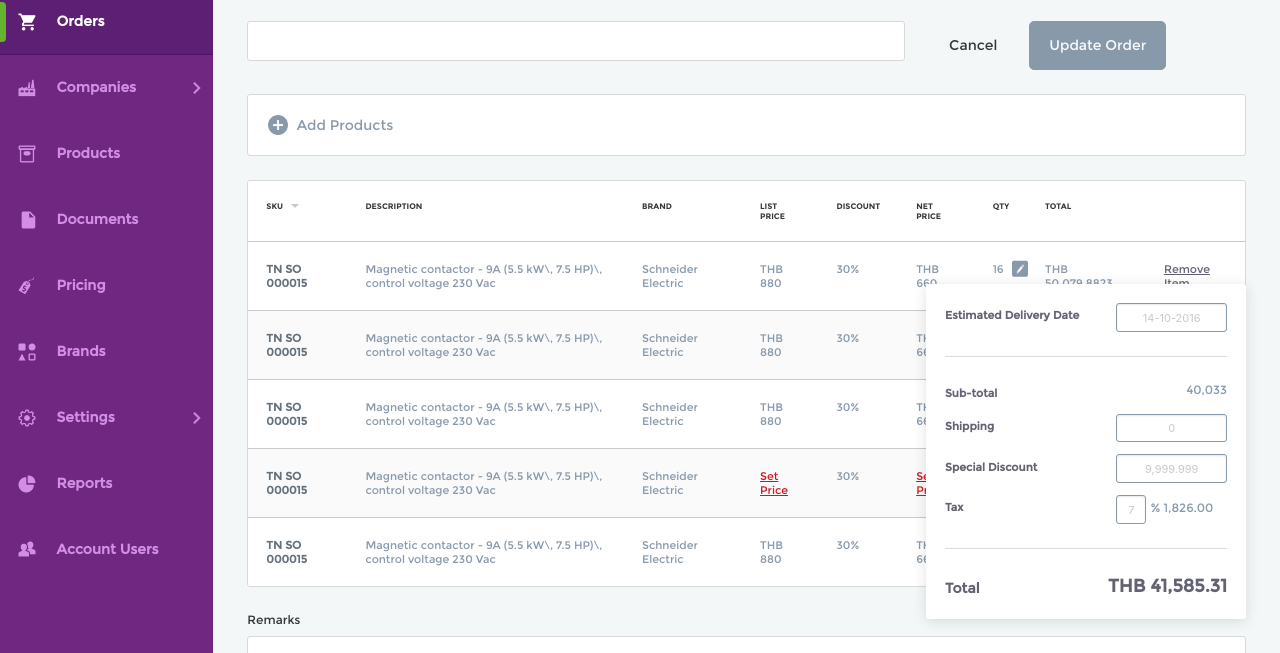
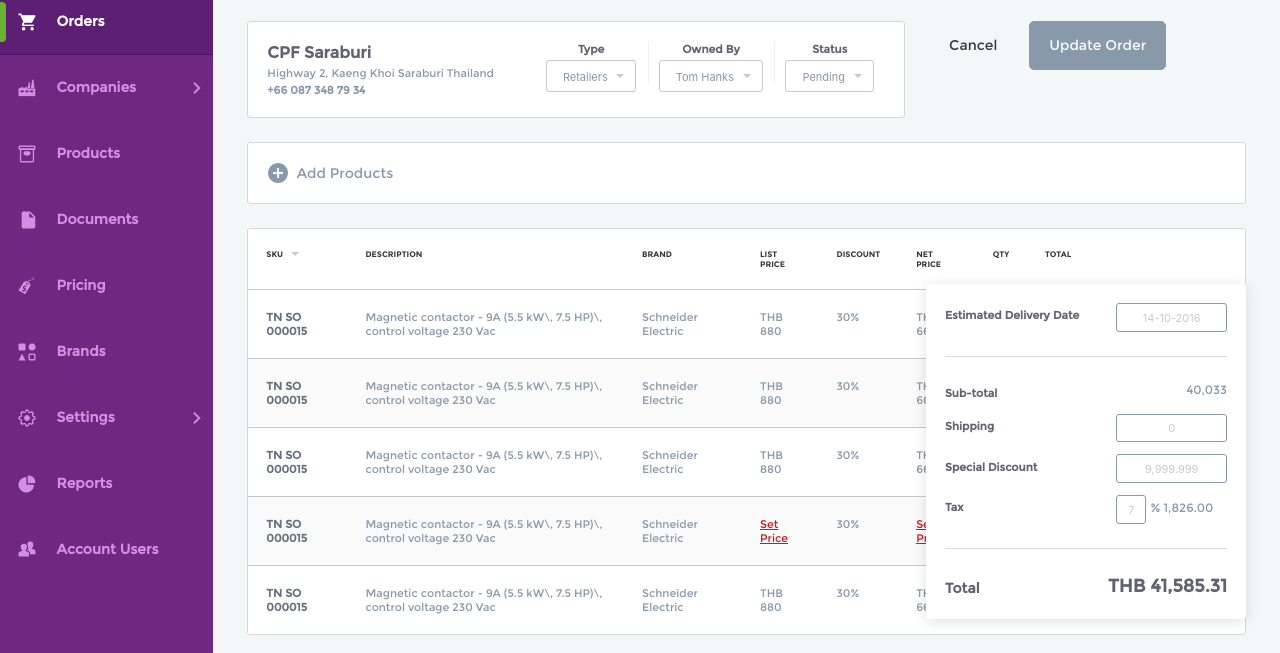
Before and after one commit to Lahphim/technical-test-ii, a website: page index.html in a window 1280 px wide. Shown: the part 147-800 px from the top of the page. Drawn offline with Linux system fonts and the light colour scheme.

Commit message:
update "order detail" section with style

```diff
--- a/app/scss/_form.scss
+++ b/app/scss/_form.scss
@@ -2,6 +2,9 @@ $form-label-color: #626272;
 $form-text-color: #8899AA;
 $form-input-border-color: #8899AA;
 $form-input-value-color: #C9C9C9;
+
+$form-select-border-color: #C9C9C9;
+$form-select-value-color: #8899AA;
 
 .label {
   color: $form-label-color;
@@ -36,9 +39,29 @@ $form-input-value-color: #C9C9C9;
   text-align: center;
   border-color: $form-input-border-color;
   color: $form-input-value-color;
+  box-shadow: none;
 
   &:focus {
     border-color: $form-input-border-color;
+  }
+}
+
+.select {
+  select {
+    padding: 8px 16px;
+    font-size: 11px;
+    height: 2rem;
+    border-color: $form-select-border-color;
+    color: $form-select-value-color;
+  }
+
+  &:not(.is-multiple)::after {
+    border-left: 4px solid transparent;
+    border-right: 4px solid transparent;
+    border-top: 4px solid $form-select-border-color;
+    border-bottom: 0;
+    margin-top: 2px;
+    transform: rotate(0deg);
   }
 }
 
--- /dev/null
+++ b/app/scss/_order-detail.scss
@@ -0,0 +1,32 @@
+$lv-label-color: #626272;
+$lv-separator-color: #ADB3B9;
+
+#filter-container {
+  .level, .level-left {
+    .level-item {
+      position: relative;
+      .headline {
+        color: $lv-label-color;
+        font-weight: 700;
+        margin-bottom: 2px;
+      }
+
+      .headline-big {
+        color: $lv-label-color;
+        font-size: 16px;
+        font-weight: 700;
+      }
+
+      &:before {
+        content: " ";
+        position: absolute;
+        left: 0;
+        background: rgba($lv-separator-color, 0.2);
+        width: 1px;
+        height: 100%;
+      }
+
+      &:first-child:before { display: none; }
+    }
+  }
+}
--- a/app/scss/styles.scss
+++ b/app/scss/styles.scss
@@ -22,3 +22,4 @@ h3 {
 @import "button";
 @import "order-table";
 @import "form";
+@import "order-detail";
--- a/index.html
+++ b/index.html
@@ -115,8 +115,62 @@
     <!-- order detail section -->
     <div class="columns">
       <div class="column is-8">
-        <div class="box">
+        <div id="filter-container" class="box">
+          <div class="columns">
+            <div class="column is-5">
+              <div class="level-left">
+                <div class="level-item">
+                  <div>
+                    <h2 class="headline-big">CPF Saraburi</h2>
+                    <p>Highway 2, Kaeng Khoi Saraburi Thailand</p>
+                    <p><b>+66 087 348 79 34</b></p>
+                  </div>
+                </div>
+              </div>
+            </div>
+            <div class="column">
+              <div class="level">
+                <div class="level-item has-text-centered">
+                  <div>
+                    <p class="headline">Type</p>
+                    <p class="title">
+                      <div class="select">
+                        <select>
+                          <option>Retailers</option>
+                        </select>
+                      </div>
+                    </p>
+                  </div>
+                </div>
 
+                <div class="level-item has-text-centered">
+                  <div>
+                    <p class="headline">Owned By</p>
+                    <p class="title">
+                    <div class="select">
+                      <select>
+                        <option>Tom Hanks</option>
+                      </select>
+                    </div>
+                    </p>
+                  </div>
+                </div>
+
+                <div class="level-item has-text-centered">
+                  <div>
+                    <p class="headline">Status</p>
+                    <p class="title">
+                    <div class="select">
+                      <select>
+                        <option>Pending</option>
+                      </select>
+                    </div>
+                    </p>
+                  </div>
+                </div>
+              </div>
+            </div>
+          </div>
         </div>
       </div>
       <div class="column is-gapless">
```
Also changed, not shown: app/css/styles.css.
